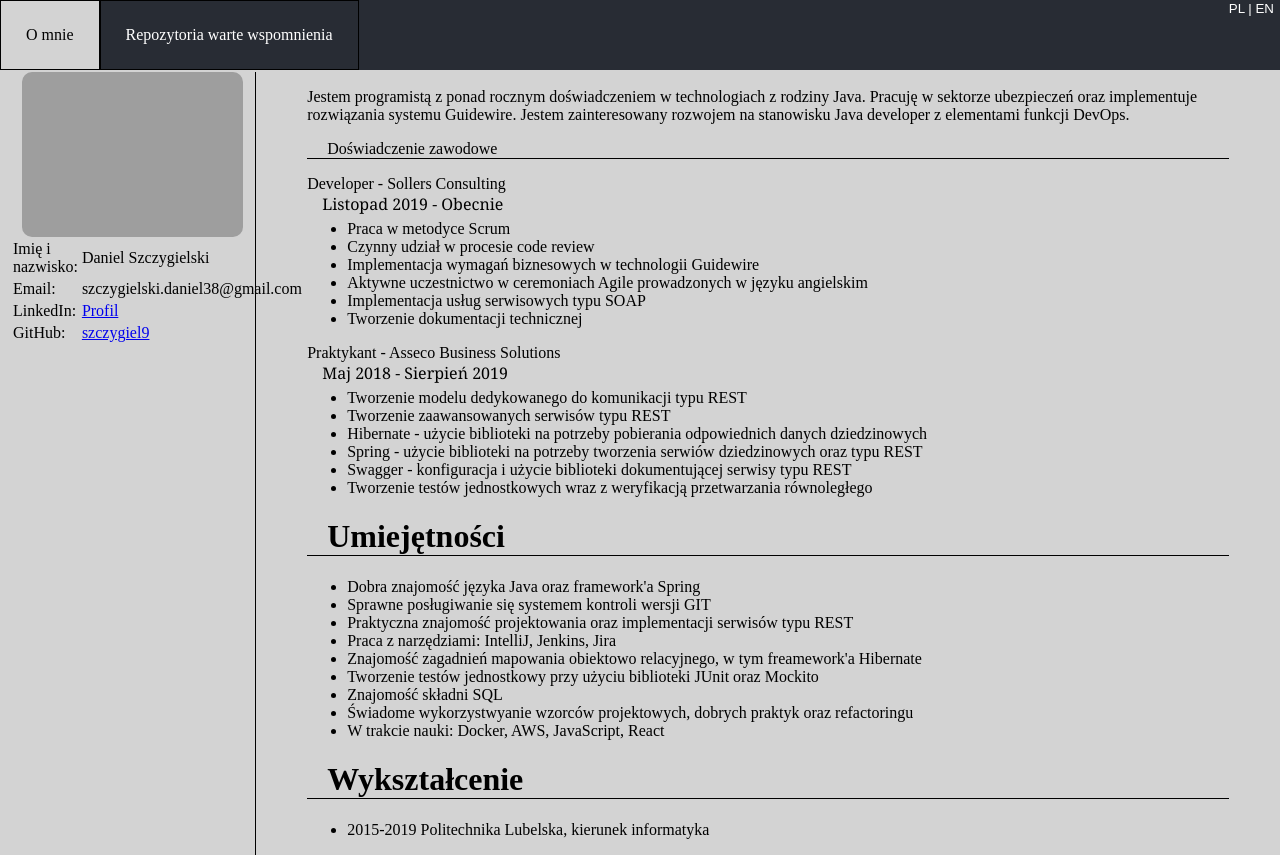
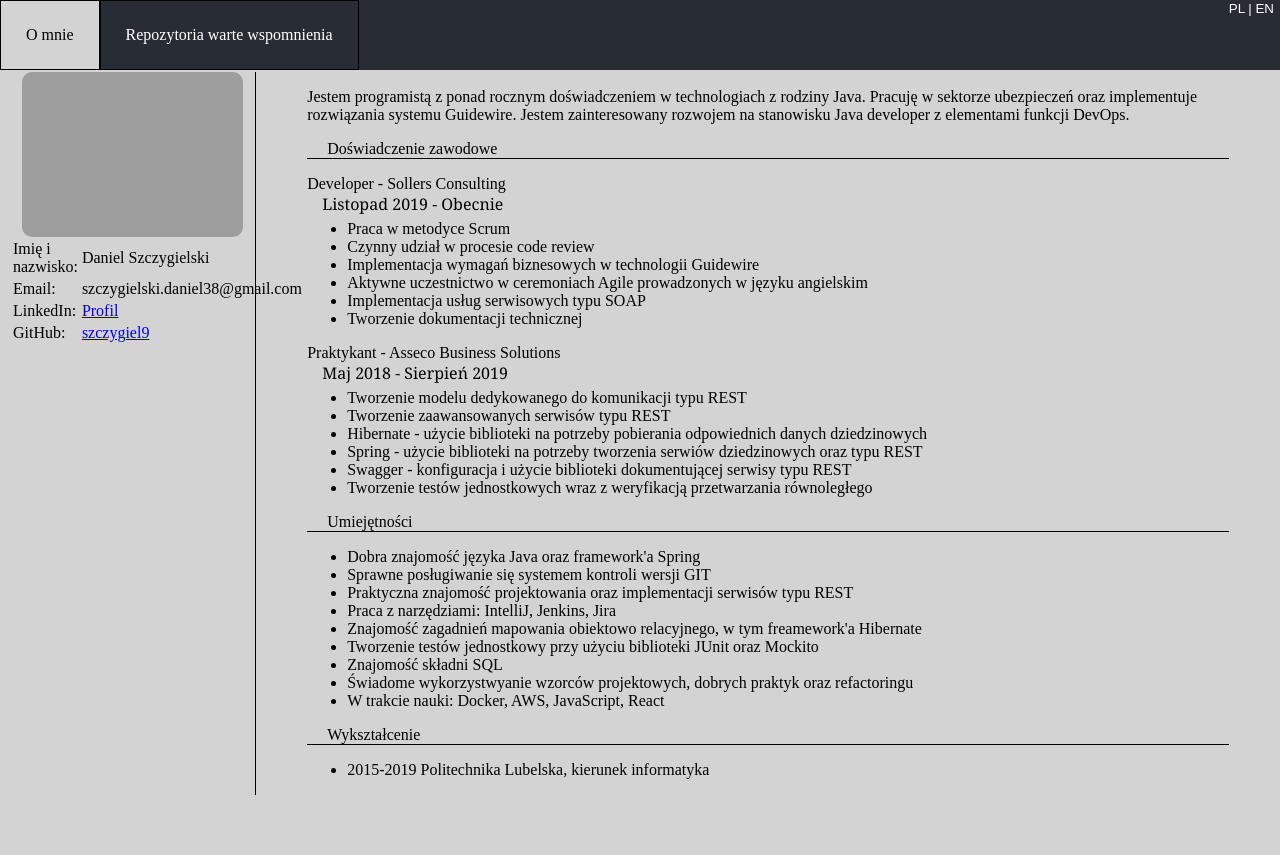
Before and after one commit to Szczygiel9/Protfolio, a React (Create React App) app: page / in a window 1280 px wide. After the commit the page ends 800 px from the top, so only its background shows below. Built offline with nearby package versions, Linux system fonts and the light colour scheme.

Commit message:
Header to paragraph and listing style

```diff
--- a/src/components/SkillsSection.js
+++ b/src/components/SkillsSection.js
@@ -3,9 +3,9 @@ import React from 'react';
 const SkillsSection = ({title, content}) => {
     return (
         <div className='section'>
-            <h1 className='section-title'>{title}</h1>
+            <p className='section-title'>{title}</p>
             <div>
-                <ul>
+                <ul className='experience-list'>
                     {
                         content.map((item) => {
                                 return <li>{item}</li>
```
